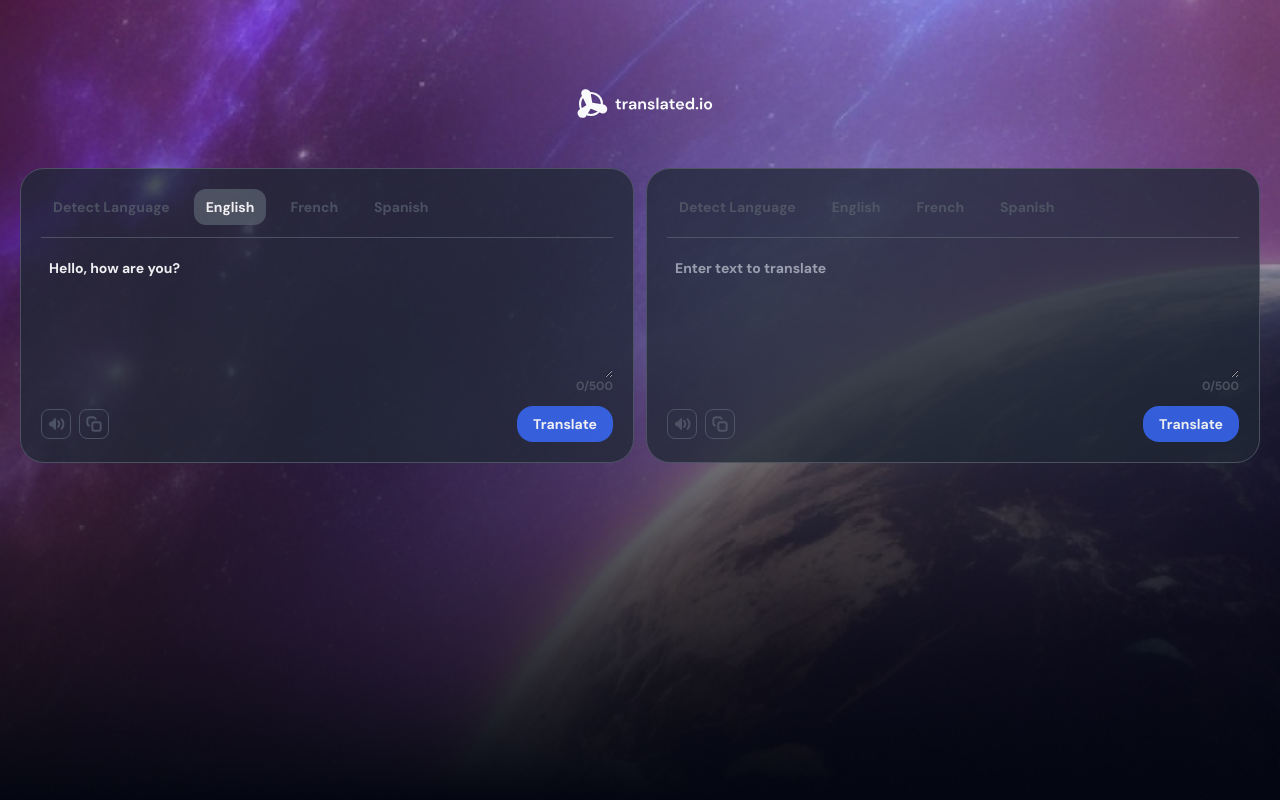
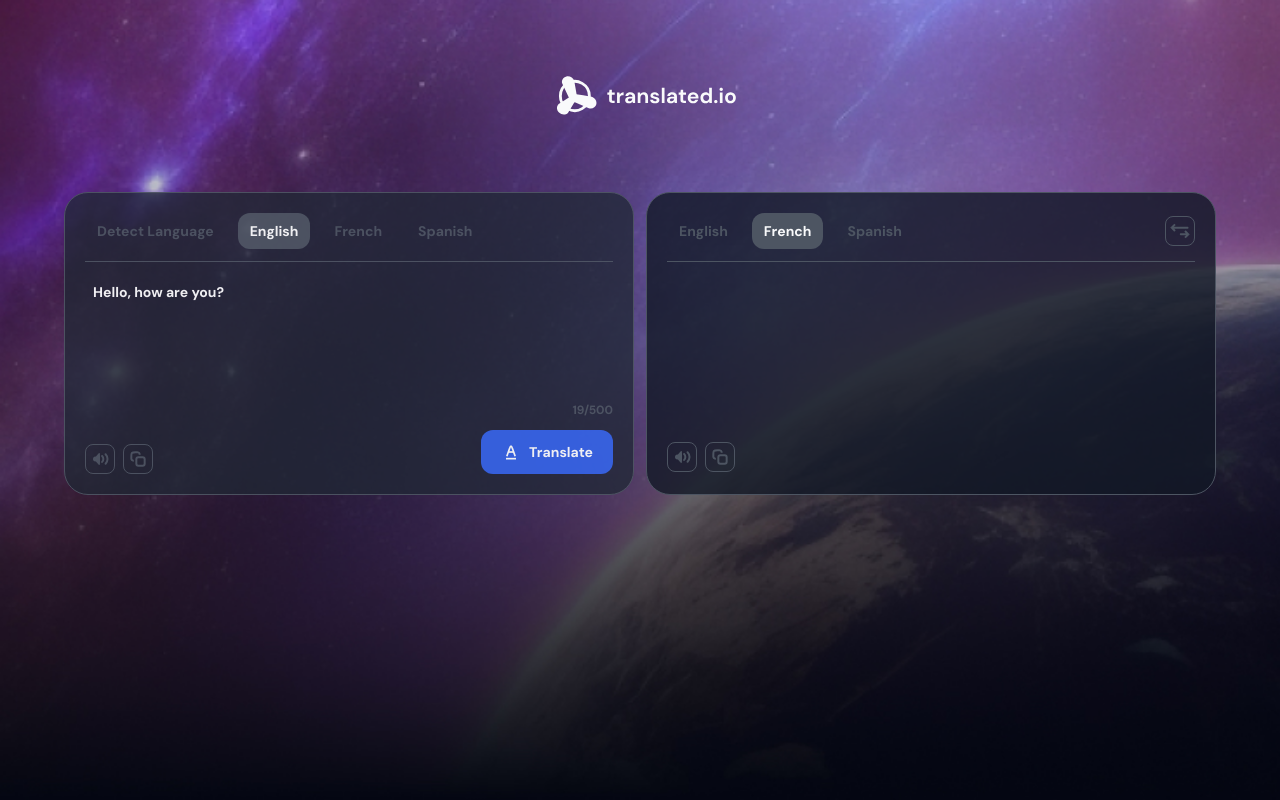
Before and after one commit to twinik/translate-app, a React (Vite) app: page / in a window 1280 px wide. Built offline with nearby package versions, Linux system fonts and the light colour scheme.

Commit message:
final design

```diff
--- a/package.json
+++ b/package.json
@@ -1,7 +1,7 @@
 {
   "name": "translate-app",
   "private": true,
-  "version": "0.0.0",
+  "version": "0.0.1",
   "type": "module",
   "scripts": {
     "dev": "vite",
@@ -10,6 +10,7 @@
     "preview": "vite preview"
   },
   "dependencies": {
+    "axios": "^1.6.7",
     "react": "^18.2.0",
     "react-dom": "^18.2.0"
   },
--- a/src/App.jsx
+++ b/src/App.jsx
@@ -1,6 +1,7 @@
 import { useState } from "react";
+import TranslateCard from "./components/translateCard";
+import TranslatedCard from "./components/translatedCard";
 import "./App.css";
-import TranslateCard from "./components/translateCard";
 
 const languages = [
   { name: "Detect Language", code: "" },
@@ -18,9 +19,12 @@ function App() {
   const [translatedText, setTranslatedText] = useState("");
 
   return (
-    <>
-      <div className="flex flex-col justify-center items-center py-20 px-5">
-        <img src="/logo.svg" alt="logo" className="h-12 mb-10" />
+    <div className="flex flex-col justify-center items-center py-16 px-5 xl:px-16">
+      <img
+        src="/logo.svg"
+        alt="logo"
+        className="h-12 mb-8 2xl:h-20 xl:mb-16 2xl:mb-20 xl:h-16"
+      />
       <div className="flex flex-col lg:flex-row w-full gap-3">
         <TranslateCard
           languages={languages}
@@ -29,10 +33,14 @@ function App() {
           text={text}
           setText={setText}
         />
-          <TranslateCard languages={languages} />
+        <TranslatedCard
+          languages={languages}
+          language={languageToTranslate}
+          setLanguageToTranslate={setLanguageToTranslate}
+          translatedText={translatedText}
+        />
       </div>
     </div>
-    </>
   );
 }
 
--- a/src/components/translateCard.jsx
+++ b/src/components/translateCard.jsx
@@ -4,9 +4,10 @@ import ActionButton from "./actionButton";
 
 import SoundIcon from "/sound_max_fill.svg";
 import CopyIcon from "/Copy.svg";
+import TranslateIcon from "/Sort_alfa.svg";
 
 function TranslateCard({ languages, language, setLanguage, text, setText }) {
-  const [characters, setCharacters] = useState(0);
+  const [characters, setCharacters] = useState(text.length);
 
   const handleTextChange = (e) => {
     setText(e.target.value);
@@ -32,20 +33,21 @@ function TranslateCard({ languages, language, setLanguage, text, setText }) {
         value={text}
         onChange={(e) => handleTextChange(e)}
         maxLength={500}
-        className="bg-transparent text-white focus:outline-none h-32 w-full p-2 align-top"
+        className="resize-none bg-transparent text-white focus:outline-none h-32 w-full p-2 align-top"
       />
       <div className="flex justify-end">
         <p className="text-lightGray text-xs">{characters}/500</p>
       </div>
       <div className="flex flex-row justify-between mt-3">
-        <div className="flex flex-row gap-2 items-center">
+        <div className="flex flex-row gap-2 items-end">
           <ActionButton icon={SoundIcon} action={() => alert("Sound")} />
           <ActionButton icon={CopyIcon} action={() => alert("Copy")} />
         </div>
         <button
-          className="py-2 px-4 bg-blue text-white rounded-2xl hover:bg-lightBlue transition-colors duration-300 ease-in-out"
+          className="py-3 px-5 bg-blue text-white rounded-xl hover:bg-lightBlue transition-colors duration-300 ease-in-out flex flex-row gap-2 items-center font-bold focus:outline-none"
           onClick={() => alert("Translate")}
         >
+          <img src={TranslateIcon} alt="Translate" className="h-5 w-5" />
           Translate
         </button>
       </div>
--- /dev/null
+++ b/src/components/translatedCard.jsx
@@ -0,0 +1,42 @@
+import LanguageButton from "./languageButton";
+import ActionButton from "./actionButton";
+
+import SoundIcon from "/sound_max_fill.svg";
+import CopyIcon from "/Copy.svg";
+import SwitchIcon from "/Horizontal_top_left_main.svg";
+
+function TranslateCard({
+  languages,
+  language,
+  setLanguageToTranslate,
+  translatedText,
+}) {
+  return (
+    <div className="bg-veryDarkGray rounded-3xl border border-lightGray p-5 font-bold w-full text-sm">
+      <div className="flex flex-row justify-between items-center">
+        <div className="flex flex-row gap-3 overflow-x-auto">
+          {languages.slice(1).map((lan) => (
+            <LanguageButton
+              key={lan.code}
+              language={lan}
+              selectedLanguage={language}
+              setLanguage={setLanguageToTranslate}
+            />
+          ))}
+        </div>
+        <ActionButton icon={SwitchIcon} action={() => alert("Switch")} />
+      </div>
+      <div className="h-px my-3 bg-lightGray w-full"></div>
+      <p className="overflow-y-auto bg-transparent text-white focus:outline-none h-[10.5rem] w-full p-2 align-top">
+        {translatedText}
+      </p>
+
+      <div className="flex flex-row gap-2 items-end">
+        <ActionButton icon={SoundIcon} action={() => alert("Sound")} />
+        <ActionButton icon={CopyIcon} action={() => alert("Copy")} />
+      </div>
+    </div>
+  );
+}
+
+export default TranslateCard;
```
Also changed, not shown: 1 other file (tests, documents, lock files or other folders). Lines whose indentation alone changed are shown as unchanged.
